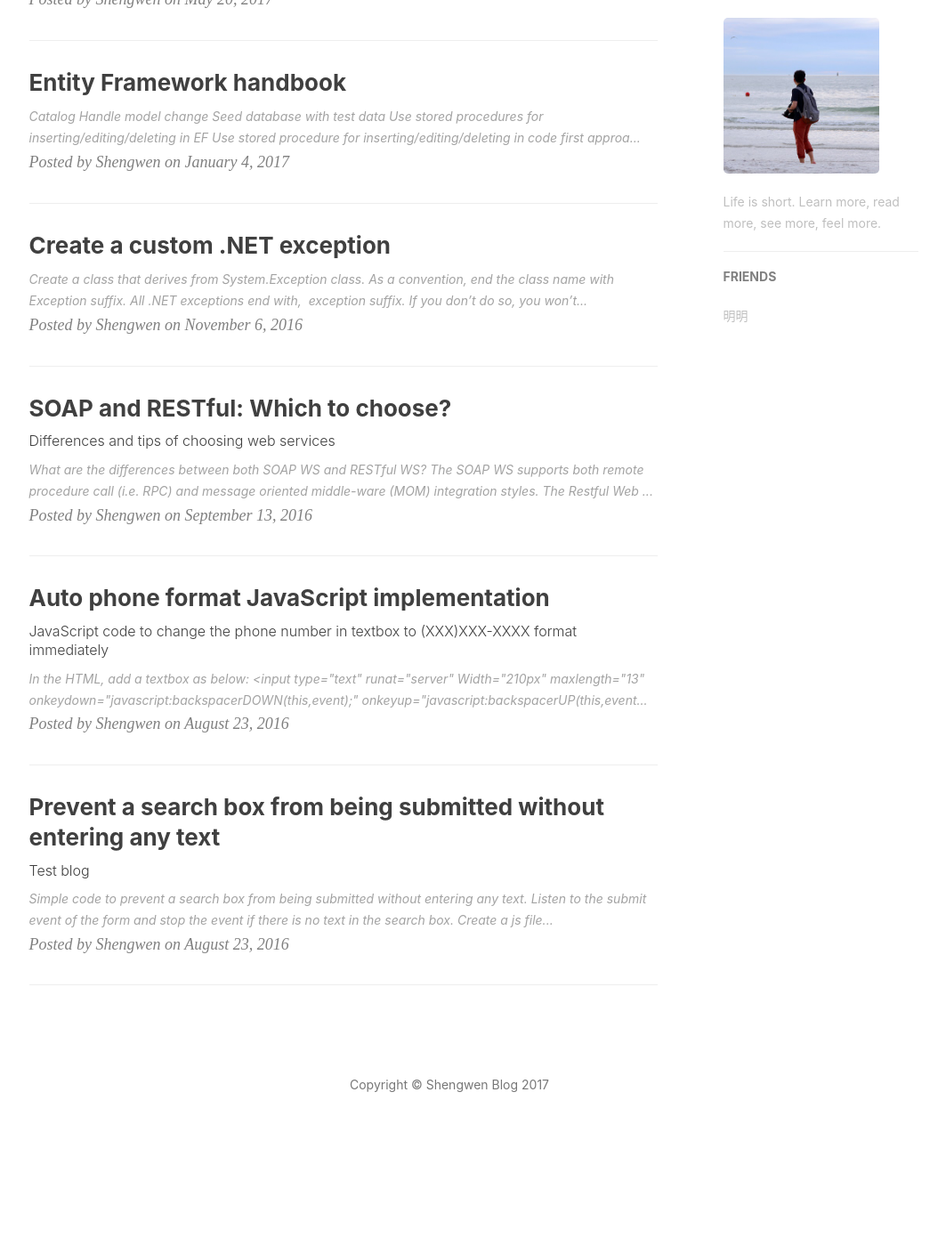
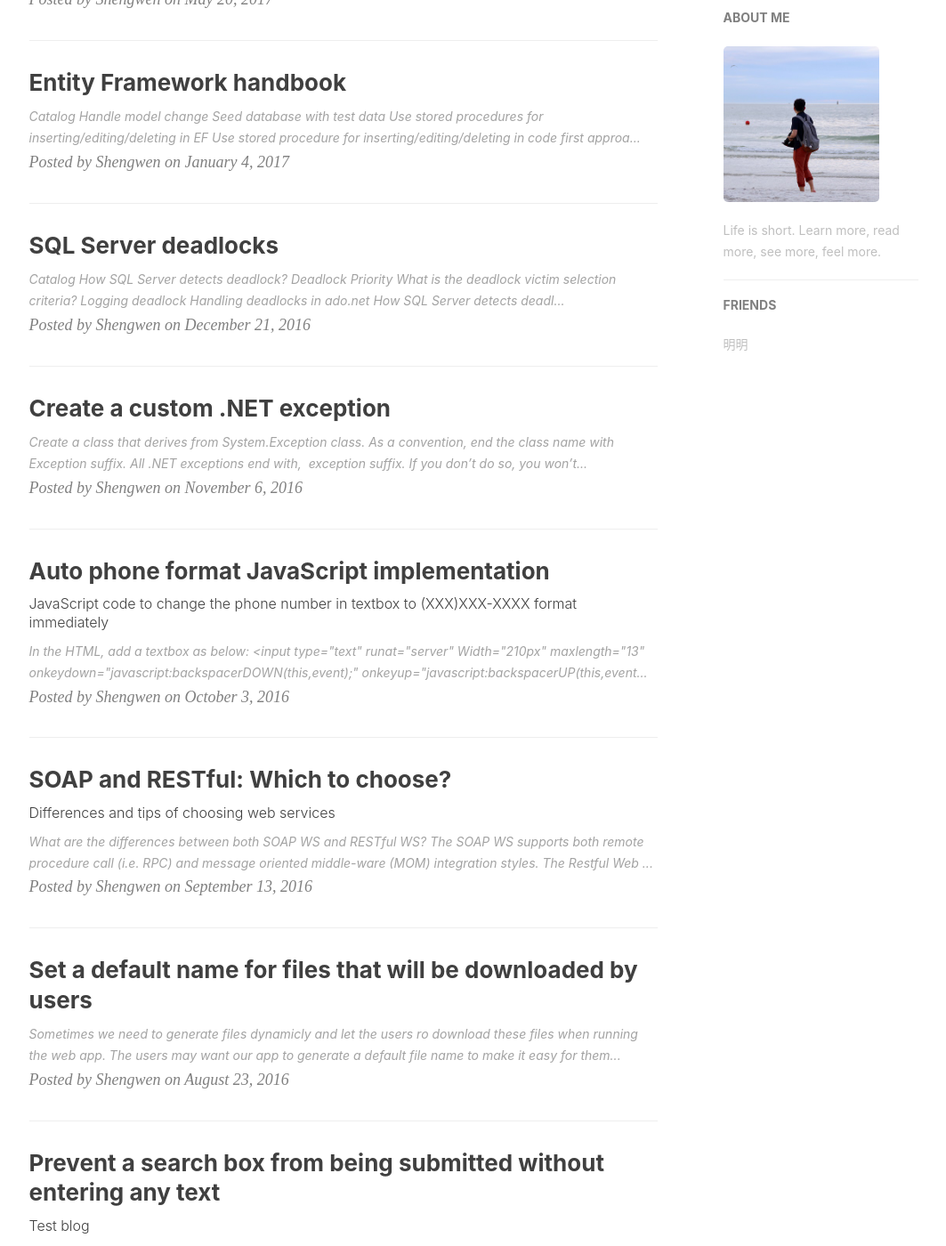
Before and after one commit to shengwenbai/shengwenbai.github.io, a Jekyll site: the page built from index.html, in a window 1280 px wide and 1400 px high, scrolled down 606 px. Shown: the whole window at 89% size, without its empty margins (135-1198 px from the left). Built offline with Jekyll 4.4.1, drawn with Linux system fonts in a browser that asks for light colours; nearby versions of some CDN libraries; the list of posts is cut into pages by our own code; comment, search, counter and statistics services are not loaded; before the commit the page ends 1929 px from its top, so only the background shows below that.

Commit message:
new posts

````diff
--- /dev/null
+++ b/_posts/2016-09-23-defalut-name.markdown
@@ -0,0 +1,24 @@
+---
+layout:     post
+title:      "Set a default name for files that will be downloaded by users"
+subtitle:   ""
+date:       2016-08-23 12:00:00
+author:     "Shengwen"
+header-img: "img/contact-bg.jpg"
+tags:
+    - C#
+    - ASP.NET
+---
+
+Sometimes we need to generate files dynamicly and let the users ro download these files when running the web app. The users may want our app to generate a default file name to make it easy for them to save the files. We need to use the Content-Diposition Header to achieve that.
+```csharp
+public void ProcessRequest(HttpContext context)
+{
+    byte[] fileContent = GetFileContent();
+    context.Response.ContentType = "application/octet-stream";
+    string downloadName = "Medical-Evaluation-Result.xlsx";
+    string headerValue = string.Format("attachment; filename=\"{0}\"", downloadName);
+    context.Response.AddHeader("Content-Disposition", headerValue);
+    context.Response.OutputStream.Write(fileContent, 0, fileContent.Length);
+}
+```
--- a/_posts/2016-10-3-phone-format.markdown
+++ b/_posts/2016-10-3-phone-format.markdown
@@ -2,7 +2,7 @@
 layout:     post
 title:      "Auto phone format JavaScript implementation"
 subtitle:   "JavaScript code to change the phone number in textbox to (XXX)XXX-XXXX format immediately"
-date:       2016-08-23 12:00:00
+date:       2016-10-03 12:00:00
 author:     "Shengwen"
 header-img: "img/post-bg-js-version.jpg"
 tags:
--- /dev/null
+++ b/_posts/2017-05-20-sql-server-deadlock.markdown
@@ -0,0 +1,95 @@
+---
+layout:     post
+title:      "SQL Server deadlocks"
+subtitle:   ""
+date:       2016-12-21 12:00:00
+author:     "Shengwen"
+header-img: "img/database-bg.jpg"
+tags:
+    - SQL Server
+    - ADO.NET
+---
+
+### Catalog
+1. [How SQL Server detects deadlock?](#cat0)
+2. [Deadlock Priority](#cat1)
+3. [What is the deadlock victim selection criteria?](#cat2)
+4. [Logging deadlock](#cat3)
+5. [Handling deadlocks in ado.net](#cat4)
+
+
+<p id="cat0"/>
+### How SQL Server detects deadlock?
+Lock monitor thread in SQL Server, runs every 5 seconds by default to detect if there are any deadlocks.  If the lock monitor thread finds deadlocks, the deadlock detection interval will drop from 5 seconds to as low as 100 milliseconds depending on the frequency of deadlocks. When a deadlock is detected, the Database Engine ends the deadlock by choosing one of the threads as the deadlock victim. The deadlock victim's transaction is then rolled back and returns a 1205 error to the application.
+![](/img/in-post/post-concurrent/deadlock.png)
+
+<p id="cat1"/>
+### Deadlock Priority
+1. The default is Normal
+2. Can be set to LOW, NORMAL, or HIGH
+3. Can also be set to a integer value in the range of -10 to 10.
+LOW : -5
+NORMAL : 0
+HIGH : 5
+
+<p id="cat2"/>
+### What is the deadlock victim selection criteria?
+1. If the DEADLOCK_PRIORITY is different, the session with the lowest priority is selected as the victim
+2. If both the sessions have the same priority, the transaction that is least expensive to rollback is selected as the victim
+3. If both the sessions have the same deadlock priority and the same cost, a victim is chosen randomly
+
+<p id="cat3"/>
+### Logging deadlock
+Use SQL Server trace flag 1222 to write the deadlock information to the SQL Server error log.
+Enable Trace flag : To enable trace flags use DBCC command. -1 parameter indicates that the trace flag must be set at the global level. If you omit -1 parameter the trace flag will be set only at the session level.
+```sql
+DBCC Traceon(1222, -1)
+```
+To check the status of the trace flag
+```sql
+DBCC TraceStatus(1222, -1)
+```
+To turn off the trace flag
+```sql
+DBCC Traceoff(1222, -1)
+```
+To read the error log
+```sql
+execute sp_readerrorlog
+```
+Deadlock error handling
+```sql
+Begin Catch
+    --Check if the error is deadlock error
+    If(ERROR_NUMBER() = 1205)
+    Begin
+        Select 'Deadlock. Transaction failed. Please retry'
+    End
+    --Rollback the transaction
+    Rollback
+End Catch
+```
+
+<p id="cat4"/>
+### Handling deadlocks in ado.net
+```csharp
+catch (SqlException ex)
+{
+    if (ex.Number == 1205)
+    {
+        Label1.Text = "Deadlock. Please retry";
+    }
+    else
+    {
+        Label1.Text = ex.Message;
+    }
+    Label1.ForeColor = System.Drawing.Color.Red;
+}
+```
+
+<p id="cat5"/>
+### Retry logic for deadlock exceptions
+When a transaction fails due to deadlock, we can write some logic so the system can resubmit the transaction. The deadlocks usually last for a very short duration. So upon resubmitting the transaction it may complete successfully.
+
+
+Reference: [kudvenkat's YouTube channel](https://www.youtube.com/user/kudvenkat)
````
Also changed, not shown: img/in-post/post-concurrent/deadlock.png (added).
